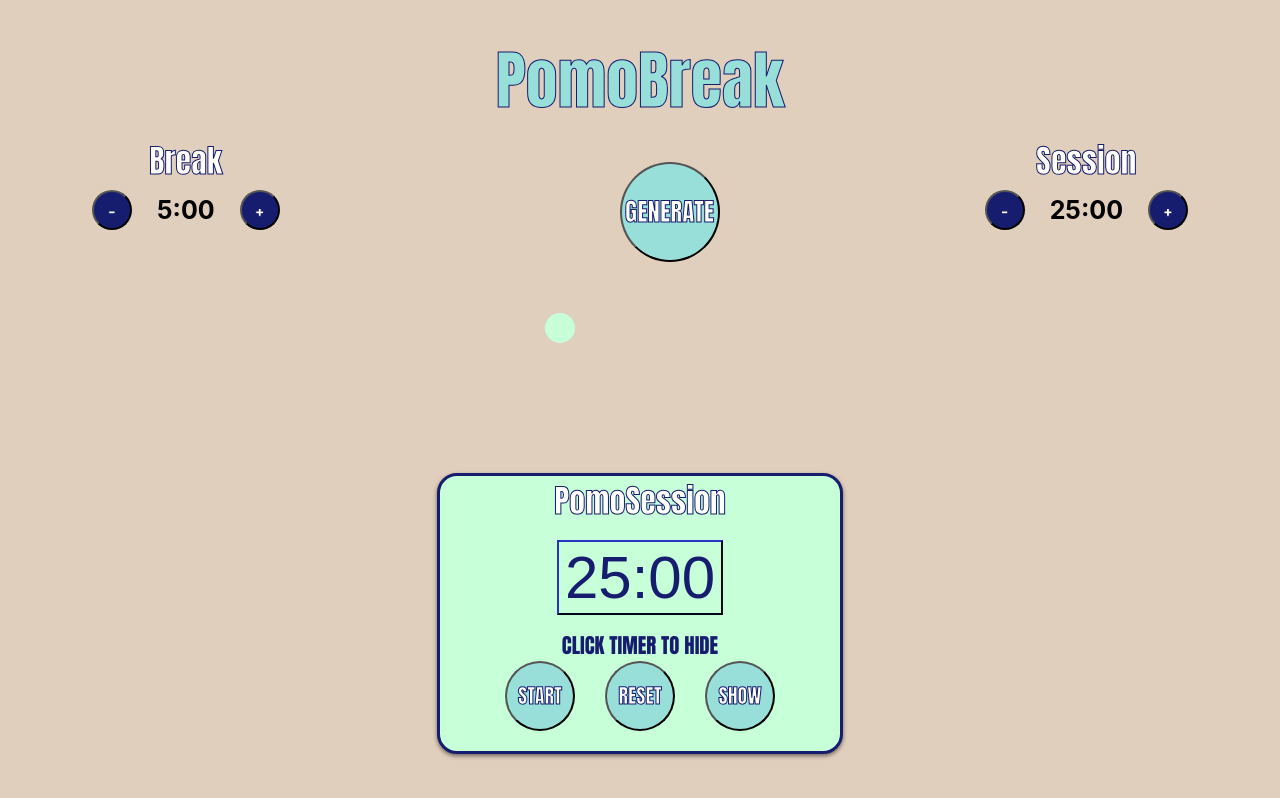
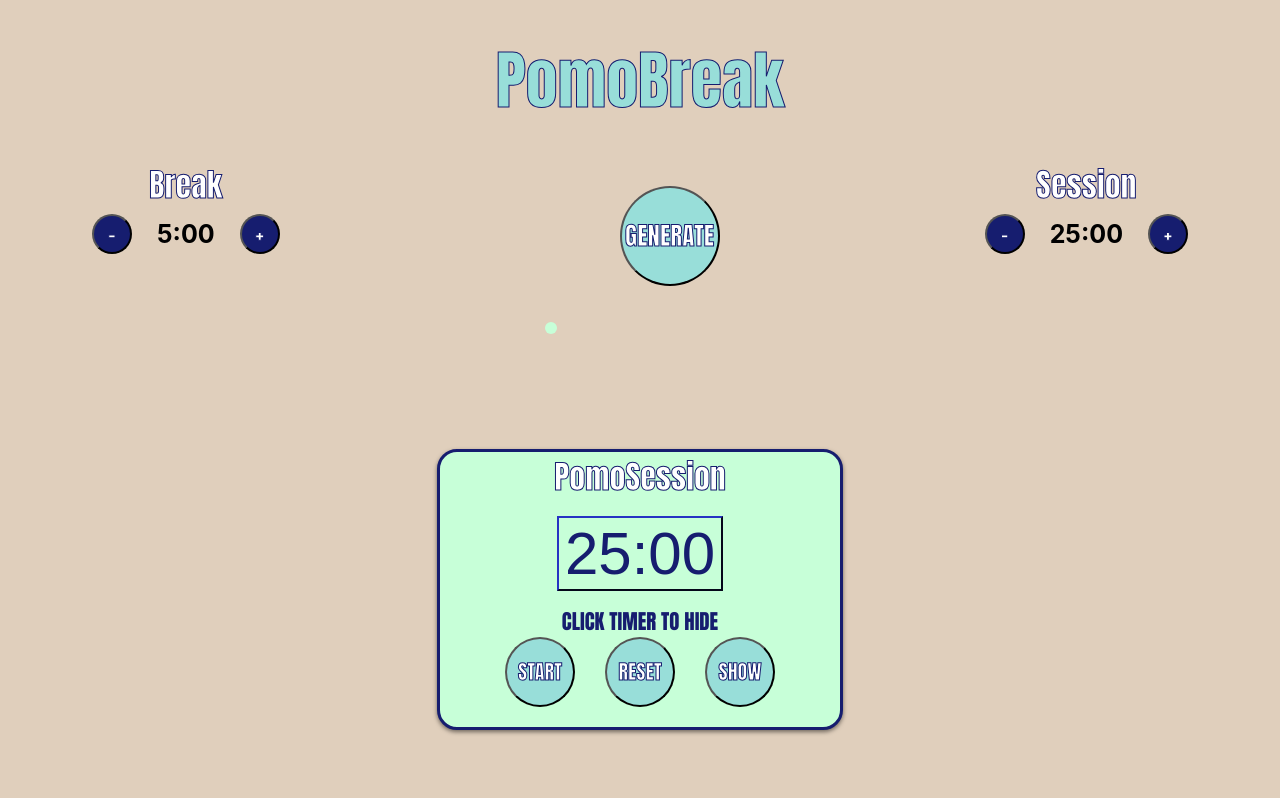
Before and after one commit to victoriadealba/Pomobreak, a React (Create React App) app in the folder client/: page / in a window 1280 px wide. Shown: the top 798 px of the page. Built offline with nearby package versions, Linux system fonts and the light colour scheme.

Commit message:
Final Changes

```diff
--- a/client/src/App.css
+++ b/client/src/App.css
@@ -72,7 +72,7 @@ h2{
   background-color: #C7FFD8;
   color: #de989b;
   text-align: center;
-  font-size: 25px;
+  font-size: 10px;
   font-weight: bold;
   border-radius: .8em;
   padding: .6em;
--- a/client/src/App.js
+++ b/client/src/App.js
@@ -104,12 +104,12 @@ function App () {
       //Audio Notifications!!
       audioNotif.current.play();
       //Change Session to Break, Break to Session
-      if (currIntervalType === 'Session')
+      if (currIntervalType === 'PomoSession')
       {
         //If going from Break to Session, Break cycle completed,
           //Keep track of break count,
             //After two short breaks switch to longBreak.
-        setCurrIntervalType('Break');
+        setCurrIntervalType('PomoBreak');
         if(longBreakCounter === 2)
         {
           setTimeLeft(longBreakLength);
@@ -121,7 +121,7 @@ function App () {
         }
       } else
       {
-        setCurrIntervalType("Session");
+        setCurrIntervalType("PomoSession");
         setTimeLeft(sessionLength);
         setLongBreakCounter(longBreakCounter + 1);
       }
```
